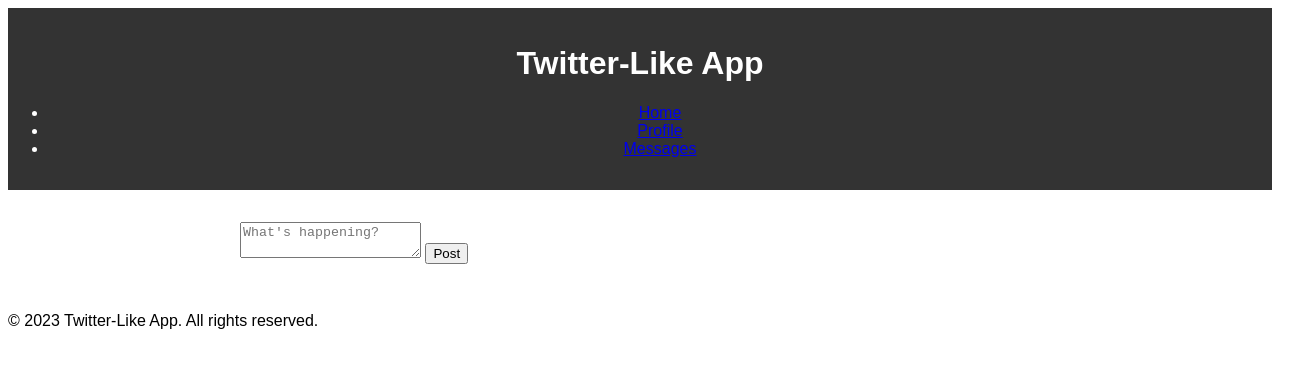
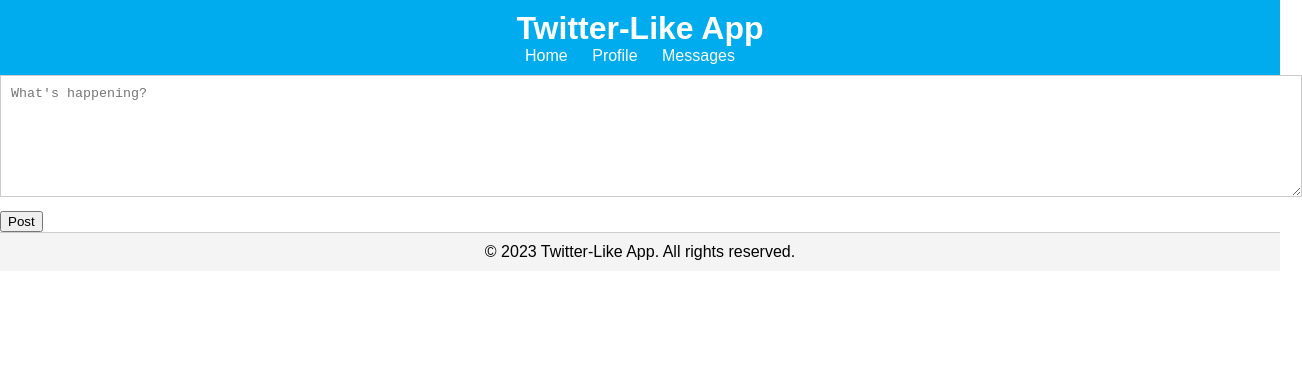
Before and after one commit to negi-wasabi/ura-site, a plain HTML site: page index.html in a window 1280 px wide. Shown: the whole page, 1302 px wide, since content can reach past the window. Drawn offline with Linux system fonts and the light colour scheme.

Commit message:
Update styles.css

```diff
--- a/styles.css
+++ b/styles.css
@@ -1,36 +1,54 @@
-/* スタイルを追加してください */
+/* Reset some default styles */
+body, h1, h2, h3, p, ul, li {
+  margin: 0;
+  padding: 0;
+}
+
 body {
   font-family: Arial, sans-serif;
 }
 
+/* Header Styles */
 header {
-    background-color: #333;
-    color: #fff;
+  background-color: #00aced;
+  color: white;
+  padding: 10px 0;
   text-align: center;
-    padding: 1rem 0;
 }
 
-main {
+nav ul {
+  list-style: none;
+}
+
+nav ul li {
+  display: inline;
+  margin-right: 20px;
+}
+
+nav ul li a {
+  color: white;
+  text-decoration: none;
+}
+
+/* Main Content Styles */
+.main {
   max-width: 800px;
   margin: 0 auto;
-    padding: 2rem;
+  padding: 20px;
 }
 
-.post-form input,
-.post-form textarea,
-.post-form button {
+.tweet-form textarea {
   width: 100%;
+  height: 100px;
+  padding: 10px;
+  border: 1px solid #ccc;
   margin-bottom: 10px;
-    padding: 10px;
 }
 
-.post-list ul {
-    list-style: none;
-    padding: 0;
+/* Footer Styles */
+footer {
+  text-align: center;
+  padding: 10px;
+  background-color: #f4f4f4;
+  border-top: 1px solid #ccc;
 }
-
-.post-list li {
-    border: 1px solid #ddd;
-    padding: 10px;
-    margin-bottom: 10px;
-}
```
Lines whose indentation alone changed are shown as unchanged.
